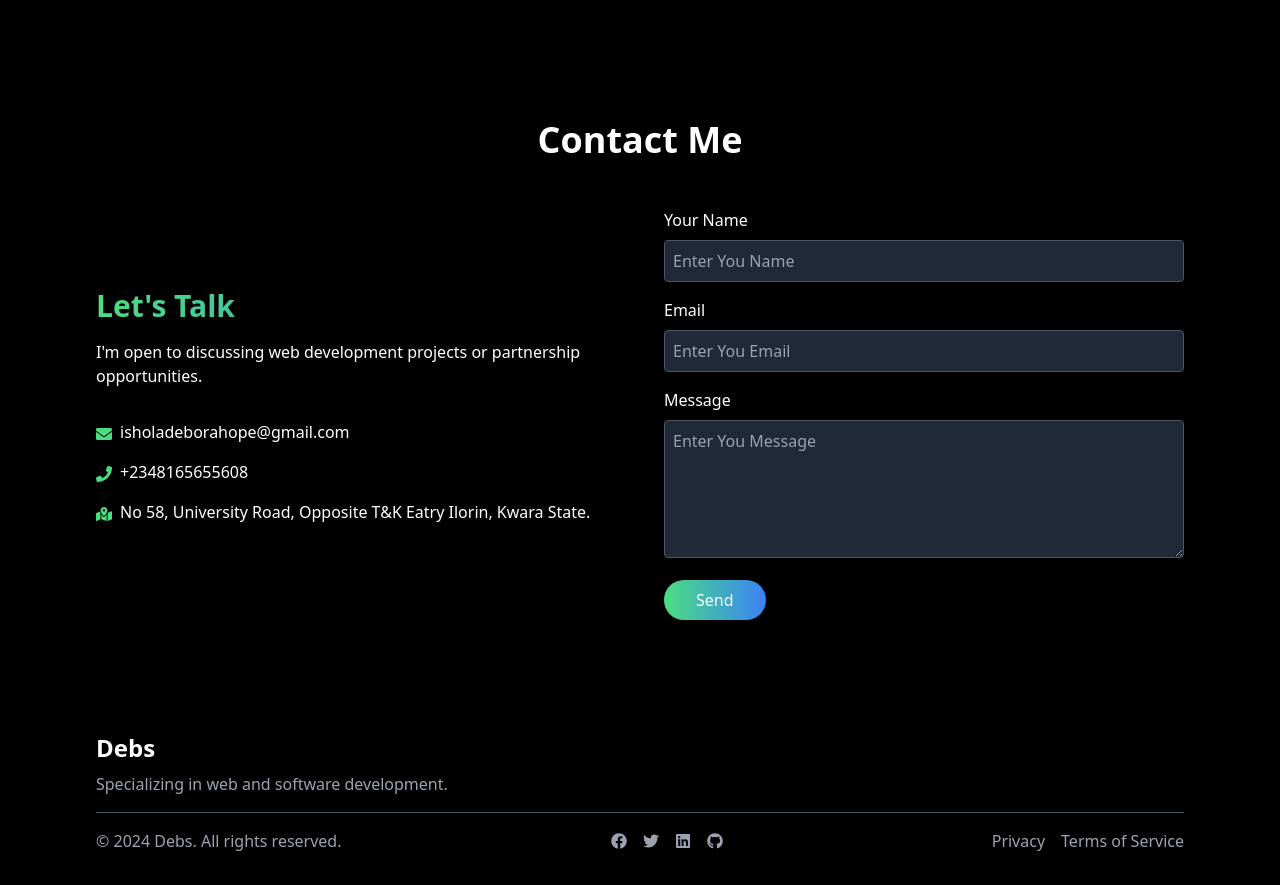
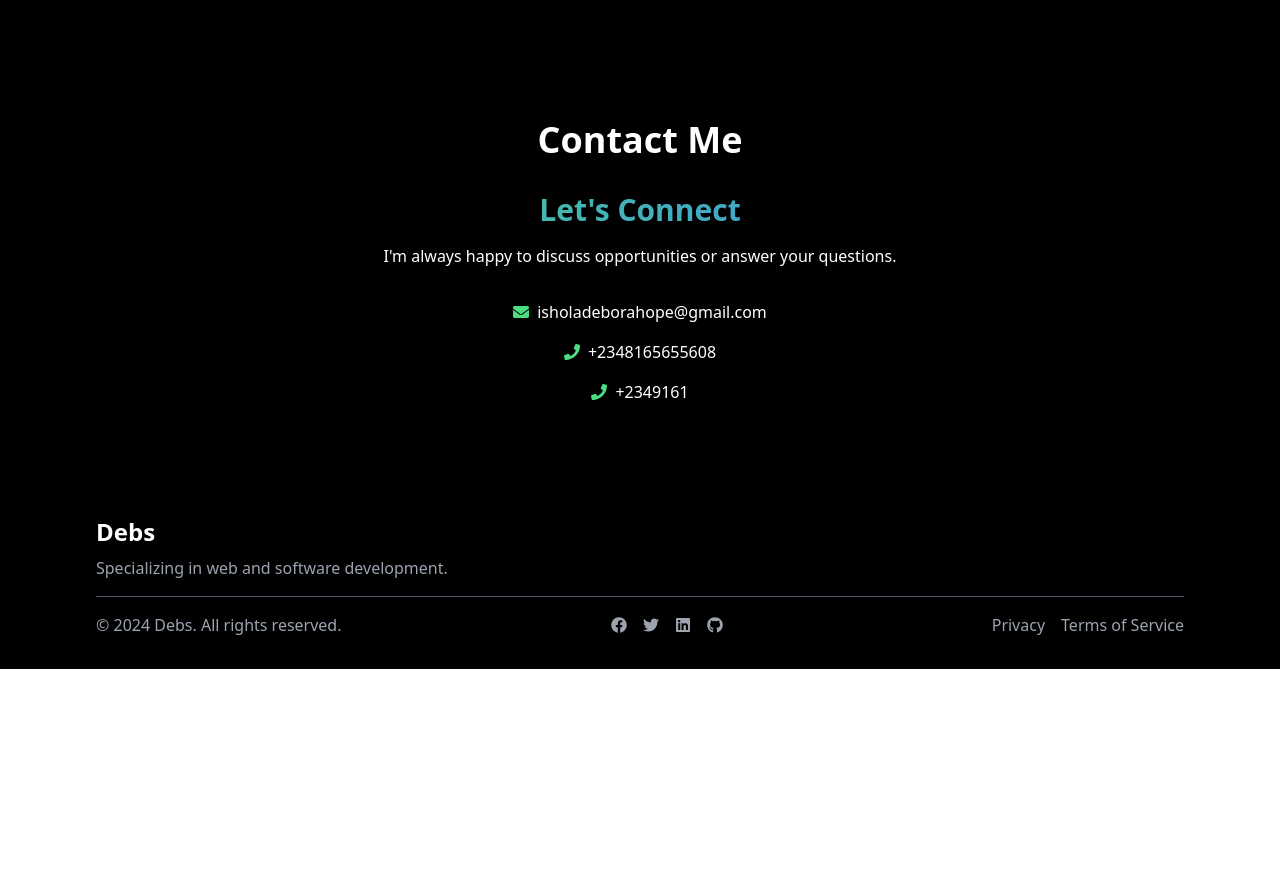
Before and after one commit to YousafKhan1/Portfolio-React-Tailwind, a React (Vite) app: page / in a window 1280 px wide. Shown: the part 3060-3945 px from the top of the page. After the commit the page ends 3729 px from the top, so only its background shows below. Built offline with nearby package versions, Linux system fonts and the light colour scheme.

Commit message:
contactpage

```diff
--- a/src/components/Contact.jsx
+++ b/src/components/Contact.jsx
@@ -1,64 +1,131 @@
 // eslint-disable-next-line no-unused-vars
 import React from 'react'
-import { FaEnvelope, FaMapMarkedAlt, FaPhone } from 'react-icons/fa'
+import { FaEnvelope, FaPhone } from 'react-icons/fa'
+import { motion } from 'framer-motion'
 
 const Contact = () => {
   return (
     <div className="bg-black text-white py-20" id="contact">
-      <div className="container mx-auto px-8 md:px-16 lg:px-24">
-        <h2 className="text-4xl font-bold text-center mb-12">Contact Me</h2>
-        <div className="flex flex-col md:flex-row items-center md:space-x-12">
-          <div className="flex-1">
-            <h3 className='text-3xl font-bold text-transparent bg-clip-text bg-gradient-to-r
-            from-green-400 to-blue-500 mb-4'>Let's Talk</h3>
-            <p>I'm open to discussing web development projects or partnership opportunities.</p>
-            <div className='mb-4 mt-8'>
-                <FaEnvelope className='inline-block text-green-400 mr-2'></FaEnvelope>
-                <a href="mailto:youremail@example.com" className='hover:underline'>
-                    isholadeborahope@gmail.com
-                </a>
-            </div>
-            <div className='mb-4'>
-                <FaPhone className='inline-block text-green-400 mr-2'></FaPhone>
-                <span>+2348165655608</span>
-            </div>
-            <div className='mb-4'>
-                <FaMapMarkedAlt className='inline-block text-green-400 mr-2'></FaMapMarkedAlt>
-                <span>No 58, University Road, Opposite T&K Eatry Ilorin, Kwara State.</span>
-            </div>
+      <div className="container mx-auto px-8 md:px-16 lg:px-24 text-center">
+        {/* Section Title */}
+        <motion.h2
+          className="text-4xl font-bold mb-8"
+          initial={{ opacity: 0, y: -20 }}
+          animate={{ opacity: 1, y: 0 }}
+          transition={{ duration: 0.6 }}
+        >
+          Contact Me
+        </motion.h2>
+
+        {/* Subtitle */}
+        <motion.h3
+          className="text-3xl font-bold text-transparent bg-clip-text bg-gradient-to-r from-green-400 to-blue-500 mb-4"
+          initial={{ opacity: 0, y: -20 }}
+          animate={{ opacity: 1, y: 0 }}
+          transition={{ duration: 0.6, delay: 0.2 }}
+        >
+          Let's Connect
+        </motion.h3>
+        <motion.p
+          className="mb-8"
+          initial={{ opacity: 0, y: -20 }}
+          animate={{ opacity: 1, y: 0 }}
+          transition={{ duration: 0.6, delay: 0.4 }}
+        >
+          I'm always happy to discuss opportunities or answer your questions.
+        </motion.p>
+
+        {/* Contact Details */}
+        <motion.div
+          className="space-y-4"
+          initial={{ opacity: 0 }}
+          animate={{ opacity: 1 }}
+          transition={{ duration: 0.6, delay: 0.6 }}
+        >
+          <div className="flex justify-center items-center space-x-2">
+            <FaEnvelope className="text-green-400" />
+            <a href="mailto:yourfirstemail@example.com" className="hover:underline">
+              isholadeborahope@gmail.com
+            </a>
           </div>
-          <div className='flex-1 w-full'>
-            <form className='space-y-4'>
-                <div>
-                    <label htmlFor="name" className='block mb-2'>Your Name</label>
-                    <input type="text"
-                    className='w-full p-2 rounded bg-gray-800 border border-gray-600 focus:outline-none
-                    focus:border-green-400'
-                    placeholder='Enter You Name'/>
-                </div>
-                <div>
-                    <label htmlFor="emial" className='block mb-2'>Email</label>
-                    <input type="text"
-                    className='w-full p-2 rounded bg-gray-800 border border-gray-600 focus:outline-none
-                    focus:border-green-400'
-                    placeholder='Enter You Email'/>
-                </div>
-                <div>
-                    <label htmlFor="message" className='block mb-2'>Message</label>
-                    <textarea type="text"
-                    className='w-full p-2 rounded bg-gray-800 border border-gray-600 focus:outline-none
-                    focus:border-green-400'
-                    rows="5"
-                    placeholder='Enter You Message'/>
-                </div>
-                <button className='bg-gradient-to-r from-green-400 to-blue-500 text-white hidden md:inline
-            transform transition-transform duration-300 hover:scale-105 px-8 py-2 rounded-full'>Send</button>
-            </form>
+          <div className="flex justify-center items-center space-x-2">
+            <FaPhone className="text-green-400" />
+            <span>+2348165655608</span>
           </div>
-        </div>
+          <div className="flex justify-center items-center space-x-2">
+            <FaPhone className="text-green-400" />
+            <span>+2349161</span>
+          </div>
+        </motion.div>
       </div>
     </div>
-  )
-}
+  );
+};
 
-export default Contact
+export default Contact;
+
+
+
+// import React from 'react'
+// import { FaEnvelope, FaMapMarkedAlt, FaPhone } from 'react-icons/fa'
+
+// const Contact = () => {
+//   return (
+//     <div className="bg-black text-white py-20" id="contact">
+//       <div className="container mx-auto px-8 md:px-16 lg:px-24">
+//         <h2 className="text-4xl font-bold text-center mb-12">Contact Me</h2>
+//         <div className="flex flex-col md:flex-row items-center md:space-x-12">
+//           <div className="flex-1">
+//             <h3 className='text-3xl font-bold text-transparent bg-clip-text bg-gradient-to-r
+//             from-green-400 to-blue-500 mb-4'>Let's Talk</h3>
+//             <p>I'm open to discussing web development projects or partnership opportunities.</p>
+//             <div className='mb-4 mt-8'>
+//                 <FaEnvelope className='inline-block text-green-400 mr-2'></FaEnvelope>
+//                 <a href="mailto:youremail@example.com" className='hover:underline'>
+//                     isholadeborahope@gmail.com
+//                 </a>
+//             </div>
+//             <div className='mb-4'>
+//                 <FaPhone className='inline-block text-green-400 mr-2'></FaPhone>
+//                 <span>+2348165655608</span>
+//             </div>
+//             <div className='mb-4'>
+//                 <FaMapMarkedAlt className='inline-block text-green-400 mr-2'></FaMapMarkedAlt>
+//                 <span>No 58, University Road, Opposite T&K Eatry Ilorin, Kwara State.</span>
+//             </div>
+//           </div>
+//           <div className='flex-1 w-full'>
+//             <form className='space-y-4'>
+//                 <div>
+//                     <label htmlFor="name" className='block mb-2'>Your Name</label>
+//                     <input type="text"
+//                     className='w-full p-2 rounded bg-gray-800 border border-gray-600 focus:outline-none
+//                     focus:border-green-400'
+//                     placeholder='Enter You Name'/>
+//                 </div>
+//                 <div>
+//                     <label htmlFor="emial" className='block mb-2'>Email</label>
+//                     <input type="text"
+//                     className='w-full p-2 rounded bg-gray-800 border border-gray-600 focus:outline-none
+//                     focus:border-green-400'
+//                     placeholder='Enter You Email'/>
+//                 </div>
+//                 <div>
+//                     <label htmlFor="message" className='block mb-2'>Message</label>
+//                     <textarea type="text"
+//                     className='w-full p-2 rounded bg-gray-800 border border-gray-600 focus:outline-none
+//                     focus:border-green-400'
+//                     rows="5"
+//                     placeholder='Enter You Message'/>
+//                 </div>
+//                 <button className='bg-gradient-to-r from-green-400 to-blue-500 text-white hidden md:inline
+//             transform transition-transform duration-300 hover:scale-105 px-8 py-2 rounded-full'>Send</button>
+//             </form>
+//           </div>
+//         </div>
+//       </div>
+//     </div>
+//   )
+// }
+
+// export default Contact
```
